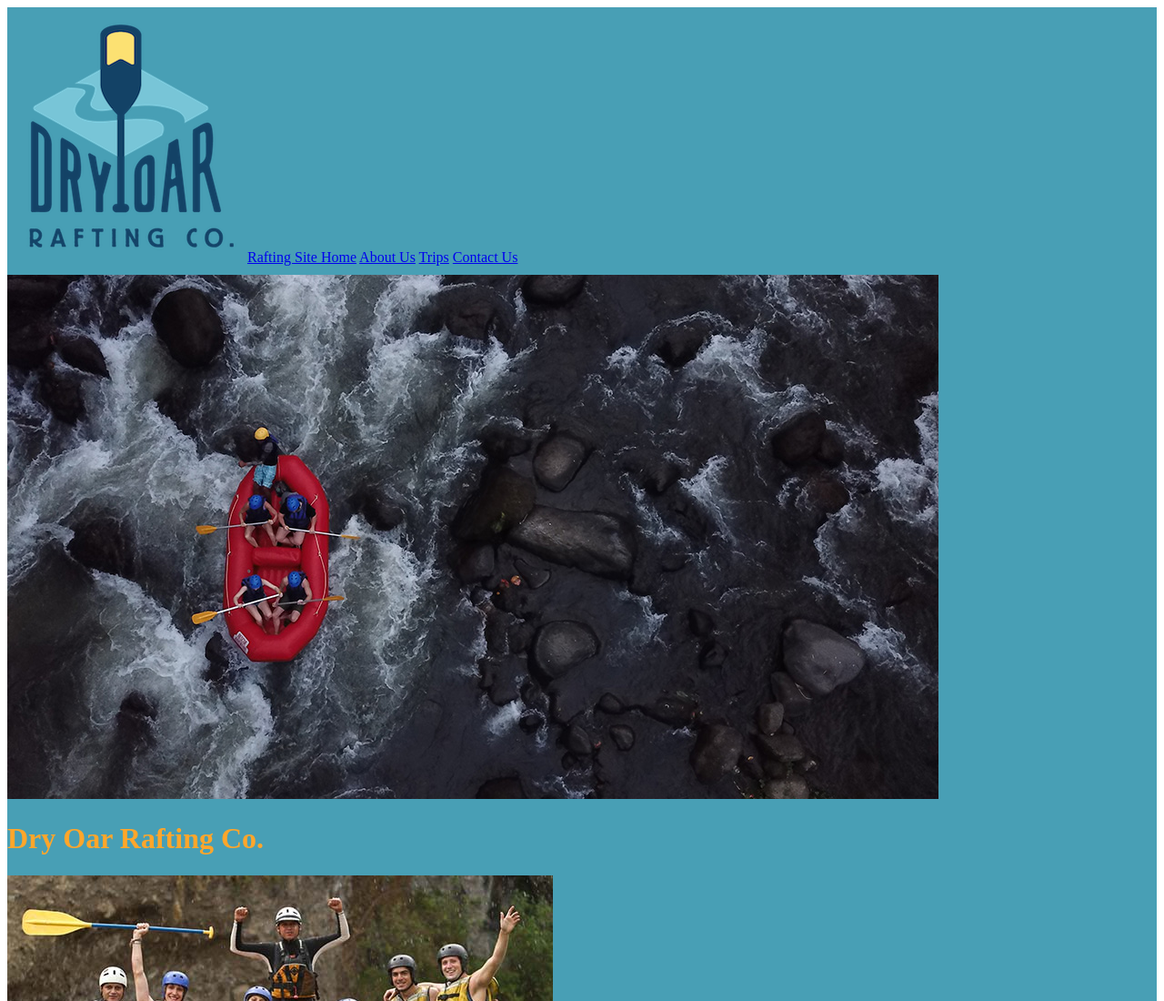
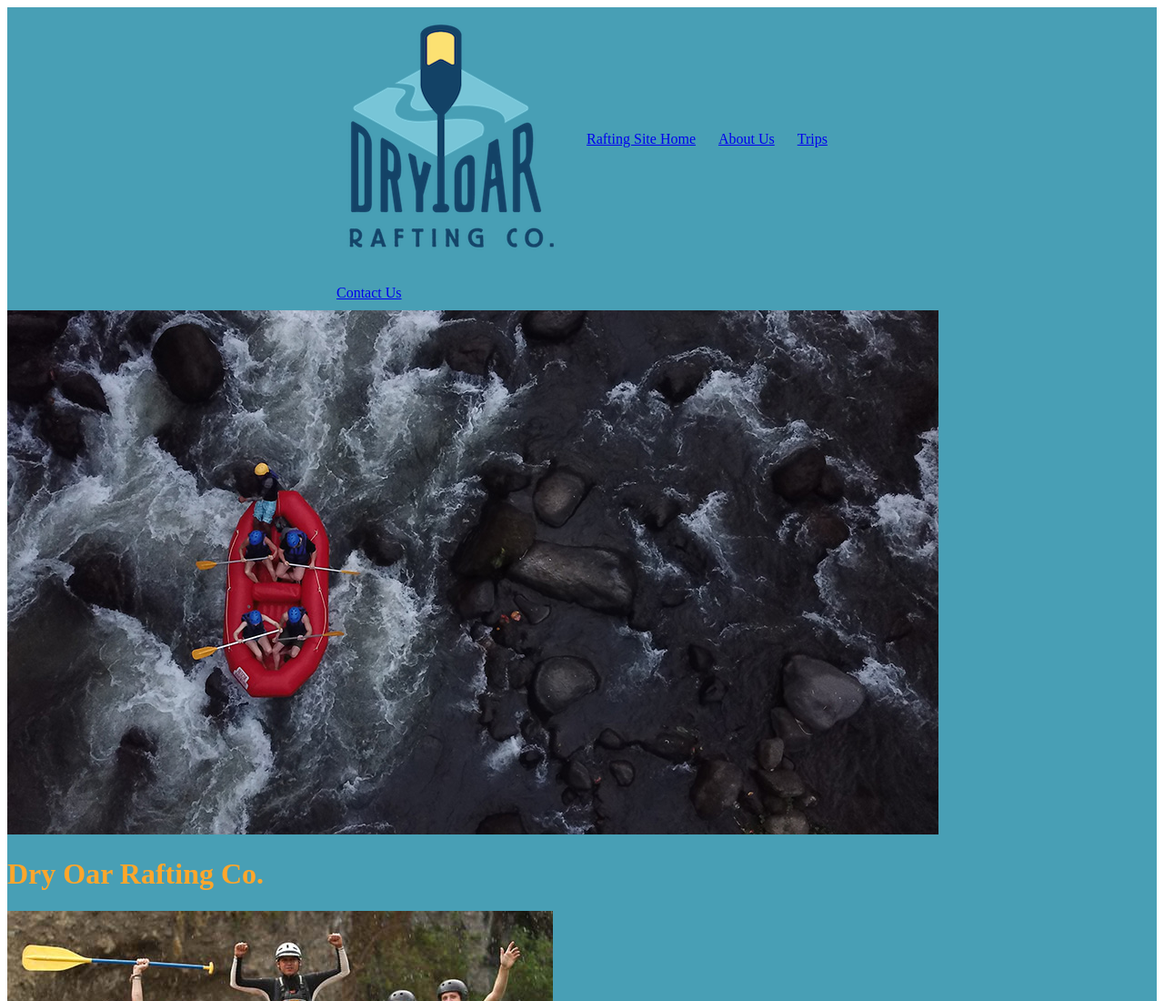
Before and after one commit to kailelo15/wdd130, a plain HTML site: page wwr/about.html in a window 1280 px wide. Shown: the top 1100 px of the page at 91% size. Drawn offline with Linux system fonts and the light colour scheme; a web font is replaced by a local one.

Commit message:
abouthelp

```diff
--- a/wwr/styles/rafting.css
+++ b/wwr/styles/rafting.css
@@ -16,6 +16,18 @@ header {
     padding: 10px;
     background-color: var(--accent1-color);
     width: full;
+    display: grid;
+    grid-template-columns: 150px auto auto auto auto;
+    grid-template-rows: 5fr;
+    grid-gap: 25px;
+    justify-content: center;
+}
+header img {
+    grid-column-start: 1;
+    grid-column-end: 3;
+}
+header a {
+    align-self: center;
 }
 main h1, h2 {
     color: var(--primary-color);
```
